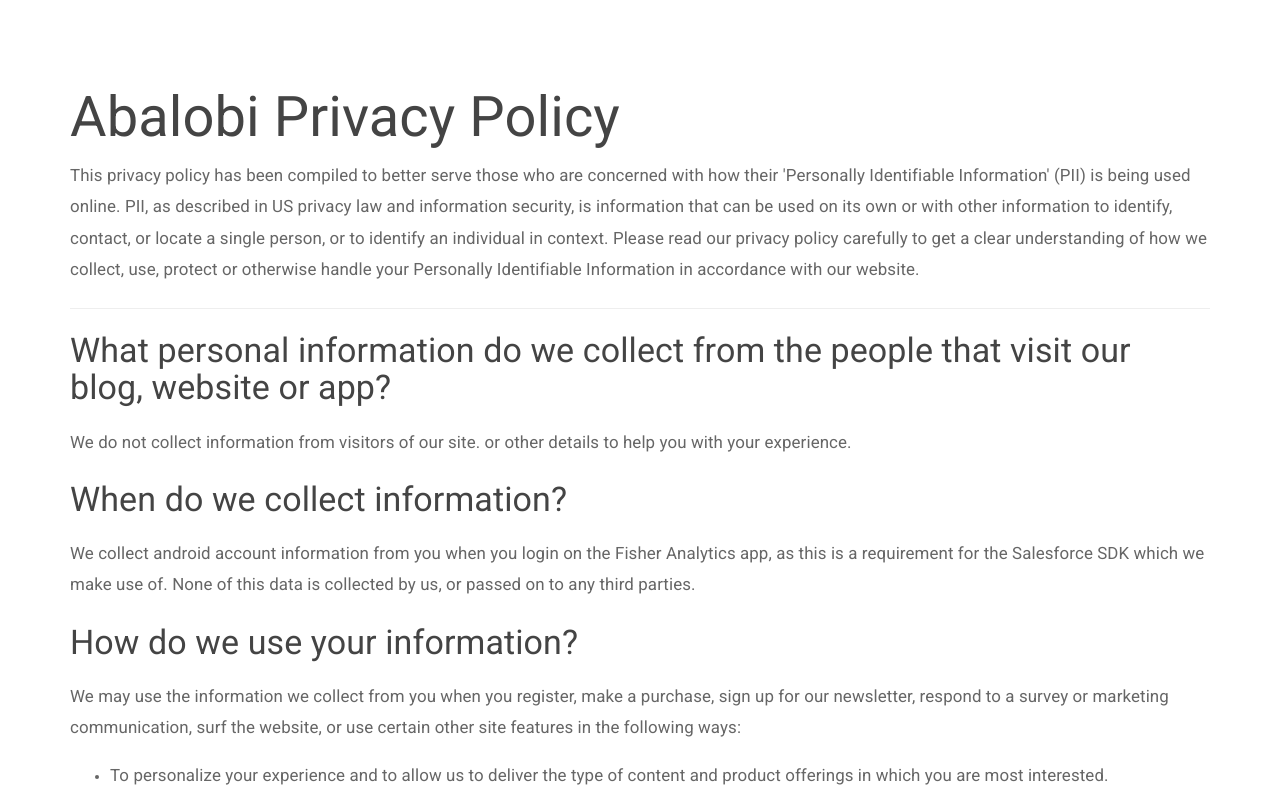
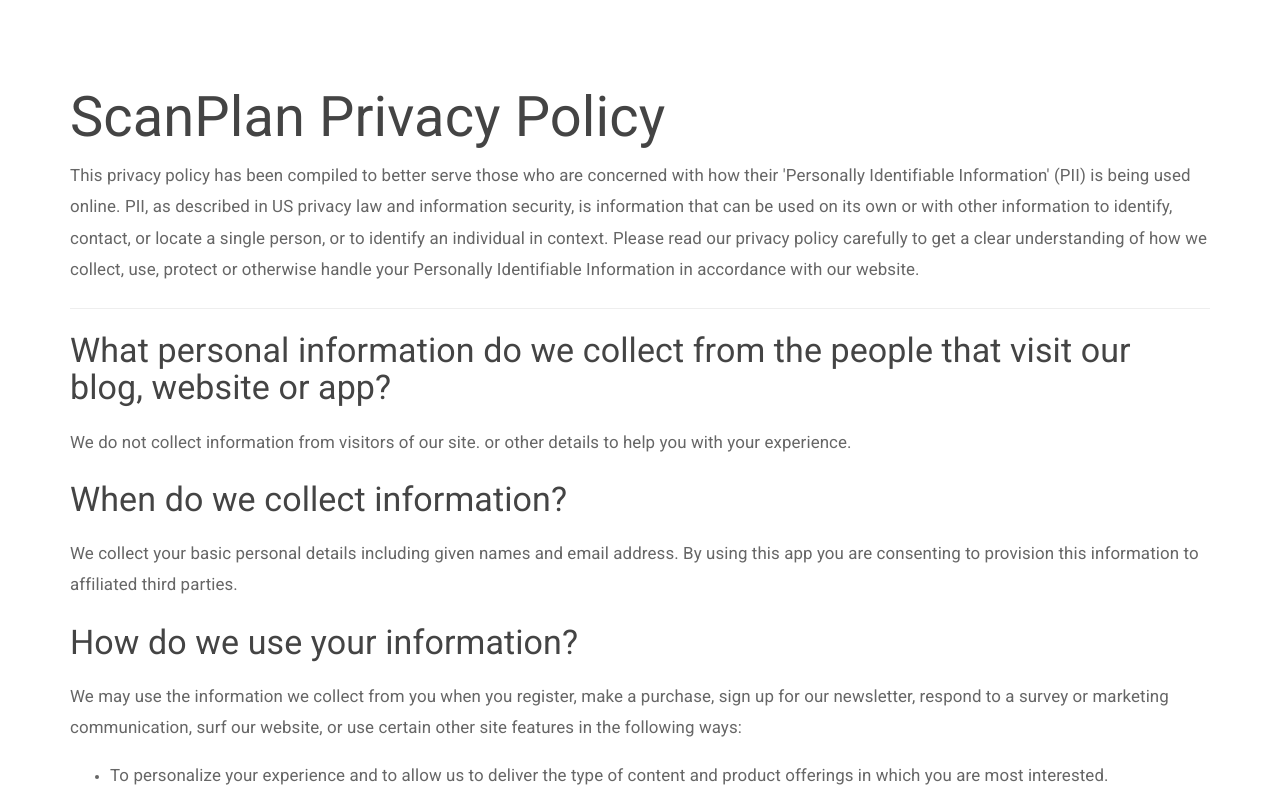
Before and after one commit to OfficialCodeLab/scanplan-privacy, a website: page index.html in a window 1280 px wide. Shown: the top 800 px of the page. Drawn offline with Linux system fonts and the light colour scheme.

Commit message:
switched to scanplan

```diff
--- a/index.html
+++ b/index.html
@@ -1,7 +1,7 @@
 <html>
 
 <head>
-    <title>Abalobi Privacy Policy</title>
+    <title>ScanPlan Privacy Policy</title>
     <meta name="viewport" content="width=device-width, initial-scale=1.0">
     <link type="text/css" rel="stylesheet" href="bower_components/bootstrap/dist/css/bootstrap.min.css">
     <link type="text/css" rel="stylesheet" href="css/bootstrap-themes/paper.min.css">
@@ -14,16 +14,16 @@
     <!-- Navbar here -->
     <!-- End of navbar -->
     <div class="container">
-        <h1 id="staticifier">Abalobi Privacy Policy</h1>
+        <h1 id="staticifier">ScanPlan Privacy Policy</h1>
         <p>This privacy policy has been compiled to better serve those who are concerned with how their 'Personally Identifiable Information' (PII) is being used online. PII, as described in US privacy law and information security, is information that can be used on its own or with other information to identify, contact, or locate a single person, or to identify an individual in context. Please read our privacy policy carefully to get a clear understanding of how we collect, use, protect or otherwise handle your Personally Identifiable Information in accordance with our website.</p>
         <hr>
         <!-- <h3 id="before-you-begin">Before you begin</h3> -->
         <h3>What personal information do we collect from the people that visit our blog, website or app?</h3>
         <p>We do not collect information from visitors of our site. or other details to help you with your experience.</p>
         <h3>When do we collect information?</h3>
-        <p>We collect android account information from you when you login on the Fisher Analytics app, as this is a requirement for the Salesforce SDK which we make use of. None of this data is collected by us, or passed on to any third parties.</p>
+        <p>We collect your basic personal details including given names and email address. By using this app you are consenting to provision this information to affiliated third parties.</p>
         <h3>How do we use your information?</h3>
-        <p>We may use the information we collect from you when you register, make a purchase, sign up for our newsletter, respond to a survey or marketing communication, surf the website, or use certain other site features in the following ways:
+        <p>We may use the information we collect from you when you register, make a purchase, sign up for our newsletter, respond to a survey or marketing communication, surf our website, or use certain other site features in the following ways:
             <ul>
                 <li>
                     <p>To personalize your experience and to allow us to deliver the type of content and product offerings in which you are most interested.</p>
@@ -59,11 +59,10 @@
         <h3>Contacting Us</h3>
         <p>If there are any questions regarding this privacy policy, you may contact us using the information below.</p>
         <p>
-            abalobi.info
-            <br> University Of Cape Town
+            codelab.io
             <br> Cape Town, Western Cape 7700
             <br> South Africa
-            <br> support@abalobi.info
+            <br> info@codelab.io
         </p>
     </div>
     <!-- End of site content -->
```
